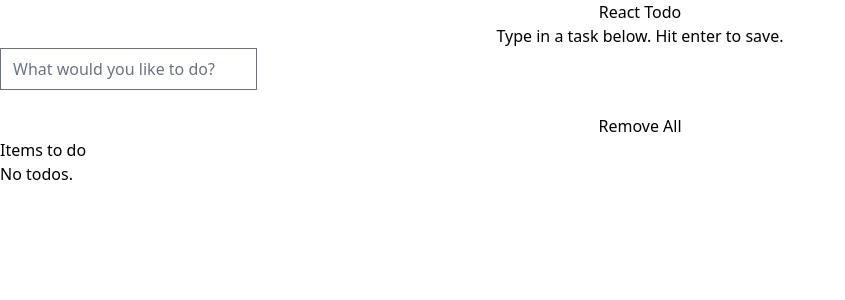
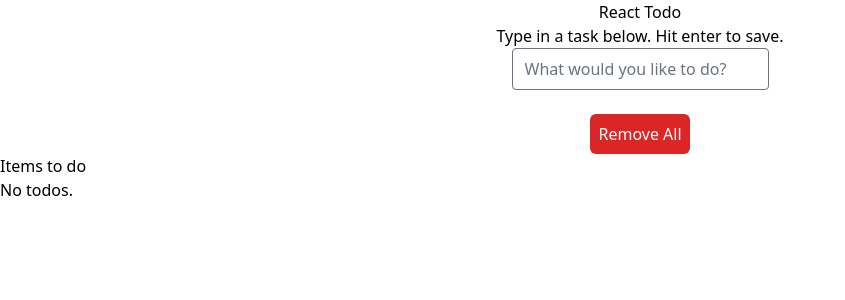
Before and after one commit to TimMansell/reacto-todo, a React (Create React App) app: page / in a window 1280 px wide. Shown: the top 300 px of the page, without its empty margins (0-845 px from the left). Built offline with nearby package versions, Linux system fonts and the light colour scheme.

Commit message:
remove bootstrap and custom css classes

```diff
--- a/src/App.js
+++ b/src/App.js
@@ -1,6 +1,4 @@
 import React, { Component } from 'react';
-// import logo from './logo.svg';
-import './main.css';
 
 import Todo from './components/Todo';
 
--- a/src/components/Todo.js
+++ b/src/components/Todo.js
@@ -44,19 +44,13 @@ class Todo extends Component {
 
   render() {
     return (
-      <div className="todo">
-        <div className="row">
-          <div className="col-md-4 col-md-offset-4">
-            <h1 className="todo-title text-center">React Todo</h1>
-            <p className="text-center">
-              Type in a task below. Hit enter to save.
-            </p>
-            <TodoBox onTodoSubmit={(todo) => this.handleTodoSubmit(todo)} />
-            <TodoRemoveAllItems />
-            <TodoList todos={this.state.data} />
-            <TodoRemoveCompletedItems remainingTodos={this.state.data.length} />
-          </div>
-        </div>
+      <div className="container mx-auto">
+        <h1 className="text-center">React Todo</h1>
+        <p className="text-center">Type in a task below. Hit enter to save.</p>
+        <TodoBox onTodoSubmit={(todo) => this.handleTodoSubmit(todo)} />
+        <TodoRemoveAllItems />
+        <TodoList todos={this.state.data} />
+        <TodoRemoveCompletedItems remainingTodos={this.state.data.length} />
       </div>
     );
   }
--- a/src/components/TodoBox.js
+++ b/src/components/TodoBox.js
@@ -30,14 +30,16 @@ class TodoBox extends Component {
 
   render() {
     return (
-      <form className="todo-form" onSubmit={(e) => this.handleSubmit(e)}>
+      <div className="text-center">
+        <form onSubmit={(e) => this.handleSubmit(e)}>
           <input
-          className="form-control"
             type="text"
+            className="rounded"
             placeholder="What would you like to do?"
             ref={this.setTextInputRef}
           />
         </form>
+      </div>
     );
   }
 }
--- a/src/components/TodoList.js
+++ b/src/components/TodoList.js
@@ -18,7 +18,7 @@ class TodoList extends Component {
     return (
       <div>
         <h3>Items to do</h3>
-        <ul className="list-unstyled">{todoNodes}</ul>
+        <ul>{todoNodes}</ul>
       </div>
     );
   }
--- a/src/components/TodoListItem.js
+++ b/src/components/TodoListItem.js
@@ -102,58 +102,53 @@ class TodoListItem extends Component {
   render() {
     let todo = this.props.todo,
       classString = '',
-      checkboxClass = 'checkbox',
       editTaskClass = 'hidden';
 
     // Has the task been completed?
     if (this.props.todo.completed) {
-      classString = 'todo-item-done';
+      classString = 'line-through';
     }
 
     if (this.state.data.edit) {
       editTaskClass = '';
       classString += ' hidden';
-      checkboxClass += ' hidden';
     }
 
     return (
-      <li className="todo-item">
-        <div className={checkboxClass}>
+      <li className="flex p-1">
+        <div className="flex-1">
+          <div className={classString}>
             <label>
               <input
-              className="todo-item-checkbox"
                 type="checkbox"
                 checked={todo.completed}
                 ref={this.setTaskInputRef}
                 onChange={() => this.handleChange()}
               />
-            <span className={classString}>{todo.text}</span>
+              <span>{todo.text}</span>
             </label>
           </div>
 
           <span className={editTaskClass}>
-          <form
-            className="todo-form"
-            onSubmit={(e) => this.handleEditSubmit(e)}
-          >
+            <form onSubmit={(e) => this.handleEditSubmit(e)}>
               <input
-              className="form-control"
                 type="text"
                 ref={this.setEditInputRef}
                 defaultValue={todo.text}
               />
             </form>
           </span>
-        <div className="todo-item-options">
+        </div>
+        <div>
           <button
-            className="todo-item-option"
+            className="p-2 bg-blue-500 text-white rounded-md"
             title="Edit Task"
             onClick={() => this.editTodo()}
           >
             Edit
           </button>
           <button
-            className="todo-item-option"
+            className="p-2 bg-red-600 text-white rounded-md ml-1"
             title="Remove Task"
             onClick={() => this.removeTodo()}
           >
--- a/src/components/TodoRemoveAllItems.js
+++ b/src/components/TodoRemoveAllItems.js
@@ -7,9 +7,12 @@ class TodoRemoveAllItems extends Component {
 
   render() {
     return (
-      <div className="row text-center">
+      <div className="text-center">
         <br />
-        <button className="btn btn-warning" onClick={() => this.handleClick()}>
+        <button
+          className="p-2 bg-red-600 text-white rounded-md"
+          onClick={() => this.handleClick()}
+        >
           Remove All
         </button>
       </div>
--- a/src/components/TodoRemoveCompletedItems.js
+++ b/src/components/TodoRemoveCompletedItems.js
@@ -22,10 +22,13 @@ class TodoRemoveCompletedItems extends Component {
 
   render() {
     return (
-      <div className="row text-center">
+      <div className="text-center">
         <br />
         <span className={this.props.remainingTodos ? '' : 'hidden'}>
-          <button className="btn btn-primary" onClick={this.handleClick}>
+          <button
+            className="p-2 bg-green-500 text-white rounded-md"
+            onClick={this.handleClick}
+          >
             Clear Completed
           </button>
         </span>
--- a/src/main.css
+++ /dev/null
@@ -1,25 +0,0 @@
-.todo-item {
-  position: relative;
-  line-height: 2;
-  margin-top: 1rem;
-  margin-bottom: 1rem;
-}
-
-.todo-item-done {
-  text-decoration: line-through;
-}
-
-.todo-item-options {
-  position: absolute;
-  right: 1rem;
-  top: 50%;
-  transform: translateY(-50%);
-}
-
-.todo-item-checkbox {
-  height: 2rem;
-}
-
-.todo-item-option {
-  margin-left: 0.5rem;
-}
```
Lines whose indentation alone changed are shown as unchanged.
